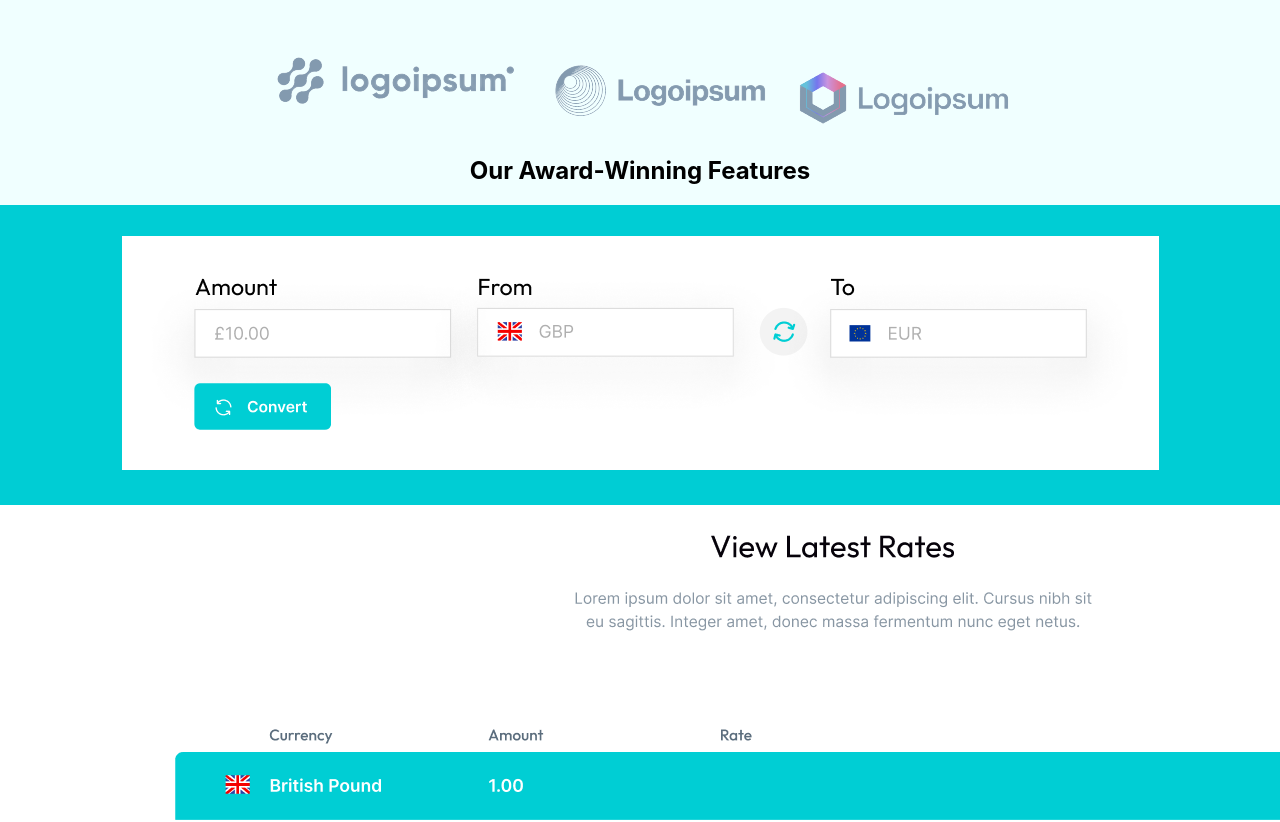
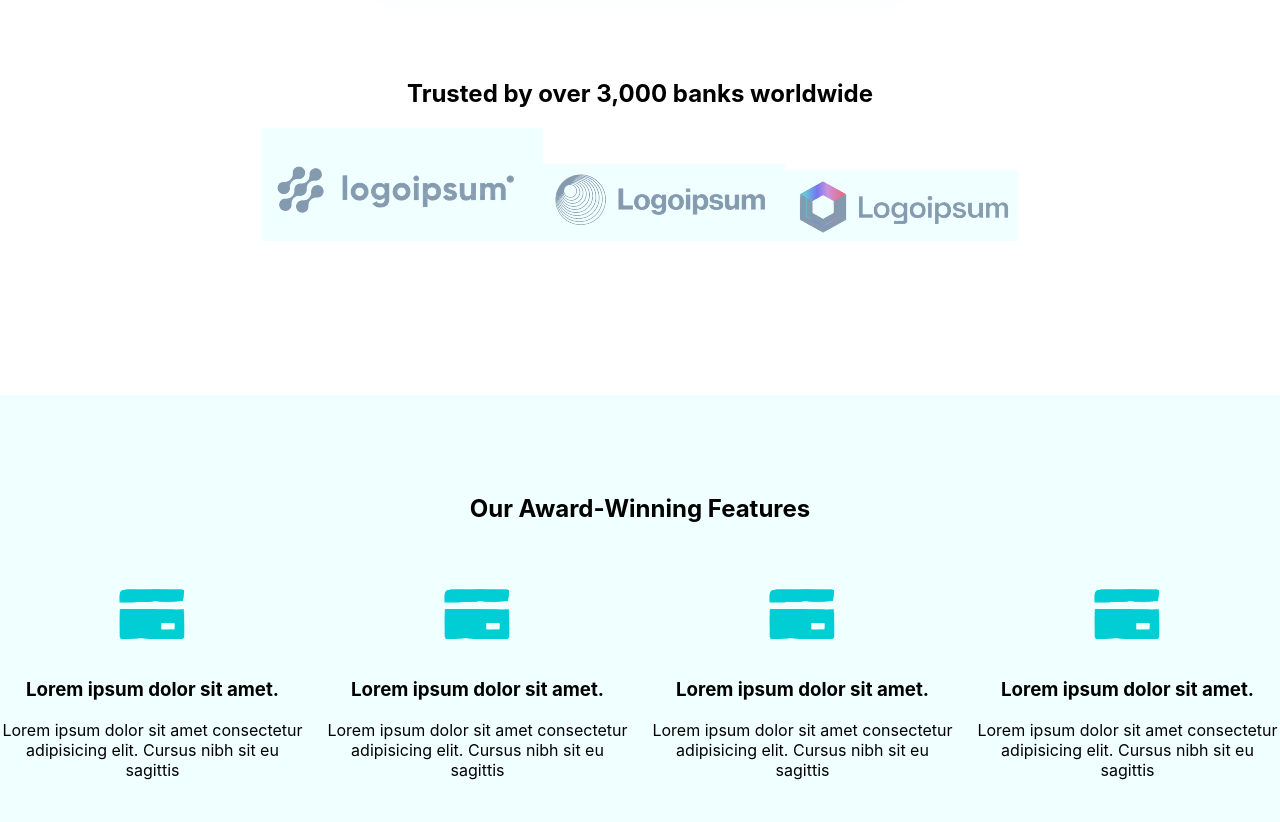
Before and after one commit to nology-tech/synergy, a React (Create React App) app: page / in a window 1280 px wide. Shown: the part 711-1533 px from the top of the page. Built offline with nearby package versions, Linux system fonts and the light colour scheme.

Commit message:
images styling

```diff
--- a/src/App.jsx
+++ b/src/App.jsx
@@ -1,6 +1,8 @@
 import "./App.scss";
 // import LandingMain from "./components/LandingMain/LandingMain";
 import Header from "./components/Header/Header";
+import features from "./data/feature.js";
+import FeaturesTile from "./components/FeaturesTile/FeaturesTile";
 
 const App = () => {
   return (
@@ -25,22 +27,22 @@ const App = () => {
 
         <section>
           <div className="bankClients">
-            <h1>Trusted by over 3,000 banks worldwide</h1>
+            <h1 className="bankClients__title">Trusted by over 3,000 banks worldwide</h1>
             <div className="bankLogosImg">
               <img
-            className="bankClients_one"
+                className="bankLogosImg_one"
                 // scr={landingImage}
                 src={require("./assets/images/logoipsum.png")}
                 alt="main page image"
               />
               <img
-            className="bankClients_two"
+                className="bankLogosImg_two"
                 // scr={landingImage}
                 src={require("./assets/images/logoipsum2.png")}
                 alt="main page image"
               />
               <img
-            className="bankClients_three"
+                className="bankLogosImg_three"
                 // scr={landingImage}
                 src={require("./assets/images/logoipsum3.png")}
                 alt="main page image"
@@ -48,8 +50,9 @@ const App = () => {
             </div>
           </div>
 
-          <div>
+          <div className="features">
             <h2>Our Award-Winning Features</h2>
+            <FeaturesTile features= {features} />
           </div>
         </section>
 
--- a/src/App.scss
+++ b/src/App.scss
@@ -20,10 +20,37 @@
   width: 40%;
 
 }
+.bankClients{
+  display: flex;
+  flex-direction: column;
+  padding-top: 60px;
+  padding-bottom: 150px;
+  background-color: $color-white;
+
+  .bankClients__title{
+    background-color: $color-white;
+  }
+
 .bankLogosImg {
-  background-color: transparent;
-  justify-content: space-evenly;
+  // display: flex;
+  // flex-direction: row;
+  // justify-content: space-evenly;
+  background-color: $color-white;
+  &__one {
+    background-color: $color-white;
+    box-sizing: inherit;
+  }
+  &__two {
+    background-color: $color-white;
+  }
 }
+
+
+}
+.features {
+  padding-top: 80px;
+}
+
 .convertionFXRate {
   // display: flex;
   // flex-direction: row;
@@ -32,7 +59,7 @@
   background-color: $color-lightblue;
   overflow: visible;
   height: 300px;
-    width: auto;
+  width: auto;
 }
 
 .latestRates {
@@ -43,6 +70,9 @@
 
 
 .footer {
+// display: flex;
+// flex-direction: column;
+align-items: left;
   background-color: $color-black;
-
+  overflow-y: auto;
 }
--- /dev/null
+++ b/src/components/FeatureCard/FeatureCard.jsx
@@ -0,0 +1,31 @@
+import React from 'react'
+import "./FeatureCard.scss";
+
+const FeatureCard = (props) => {
+  const {
+    feature_id,
+    feature_name,
+    feature_description,
+    feature_image,
+    feature_tagline,
+  } = props;
+
+  return (
+    <>
+    <div className="feature-card" key={feature_id}>
+      <div className="feature-card__img">
+
+        <img
+        //  src={require({image_src})}
+          src={require("../../assets/images/feature.png")}
+          alt={feature_tagline}
+        />
+      </div>
+      <h3 className="feature-card__heading">{feature_name}</h3>
+      <p className="feature-card__desc">{feature_description}</p>
+    </div>
+  </>
+  )
+}
+
+export default FeatureCard
--- /dev/null
+++ b/src/components/FeaturesTile/FeaturesTile.jsx
@@ -0,0 +1,21 @@
+import React from "react";
+import FeatureCard from "../FeatureCard/FeatureCard";
+import './FeaturesTile.scss';
+
+const FeaturesTile = (props) => {
+  const { features } = props;
+
+  const featuresJSX = features.map((feature) => (
+    <FeatureCard
+      feature_id={feature.id}
+      feature_name={feature.name}
+      feature_description={feature.description}
+      feature_image={feature.img_src}
+      feature_tagline={feature.tagline}
+    />
+  ));
+
+  return <div className="features-list">{featuresJSX}</div>;
+};
+
+export default FeaturesTile;
--- /dev/null
+++ b/src/components/FeaturesTile/FeaturesTile.scss
@@ -0,0 +1,11 @@
+@use "../../assets/sass/_variables.scss"as *;
+
+
+.features-list {
+  display: flex;
+  flex-direction: row;
+  gap: 20px;
+  padding-top: 30px;
+ padding-bottom: 60px;
+  justify-content: space-evenly;
+}
--- /dev/null
+++ b/src/data/feature.js
@@ -0,0 +1,36 @@
+const features = [
+  {
+    id: 1,
+    name: "Lorem ipsum dolor sit amet.",
+    description:
+      "Lorem ipsum dolor sit amet consectetur adipisicing elit. Cursus nibh sit eu sagittis",
+    image_src: "../../assets/images/feature.png",
+    tagline: "alternative description",
+  },
+  {
+    id: 2,
+    name: "Lorem ipsum dolor sit amet.",
+    description:
+      "Lorem ipsum dolor sit amet consectetur adipisicing elit. Cursus nibh sit eu sagittis",
+    image_src: "../../assets/images/feature.png",
+    tagline: "alternative description",
+  },
+  {
+    id: 3,
+    name: "Lorem ipsum dolor sit amet.",
+    description:
+      "Lorem ipsum dolor sit amet consectetur adipisicing elit. Cursus nibh sit eu sagittis",
+    image_src: "../../assets/images/feature.png",
+    tagline: "alternative description",
+  },
+  {
+    id: 4,
+    name: "Lorem ipsum dolor sit amet.",
+    description:
+      "Lorem ipsum dolor sit amet consectetur adipisicing elit. Cursus nibh sit eu sagittis",
+    image_src: "../../assets/images/feature.png",
+    tagline: "alternative description",
+  },
+];
+
+export default features;
```
Also changed, not shown: src/components/Header/Header.jsx (+7 -2 lines), src/assets/images/feature.png (added), src/components/FeatureCard/FeatureCard.scss (added). Lines whose indentation alone changed are shown as unchanged.
